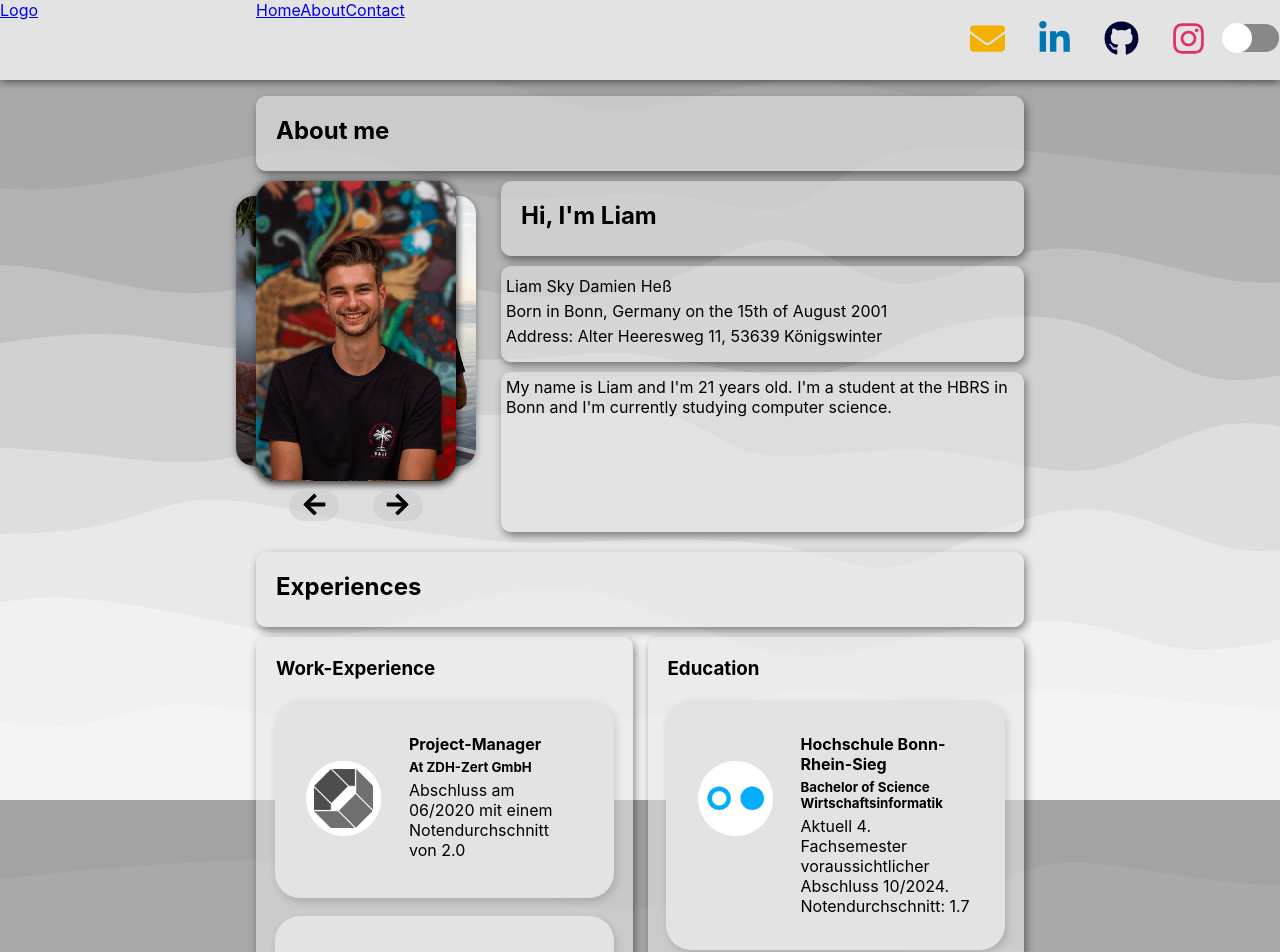
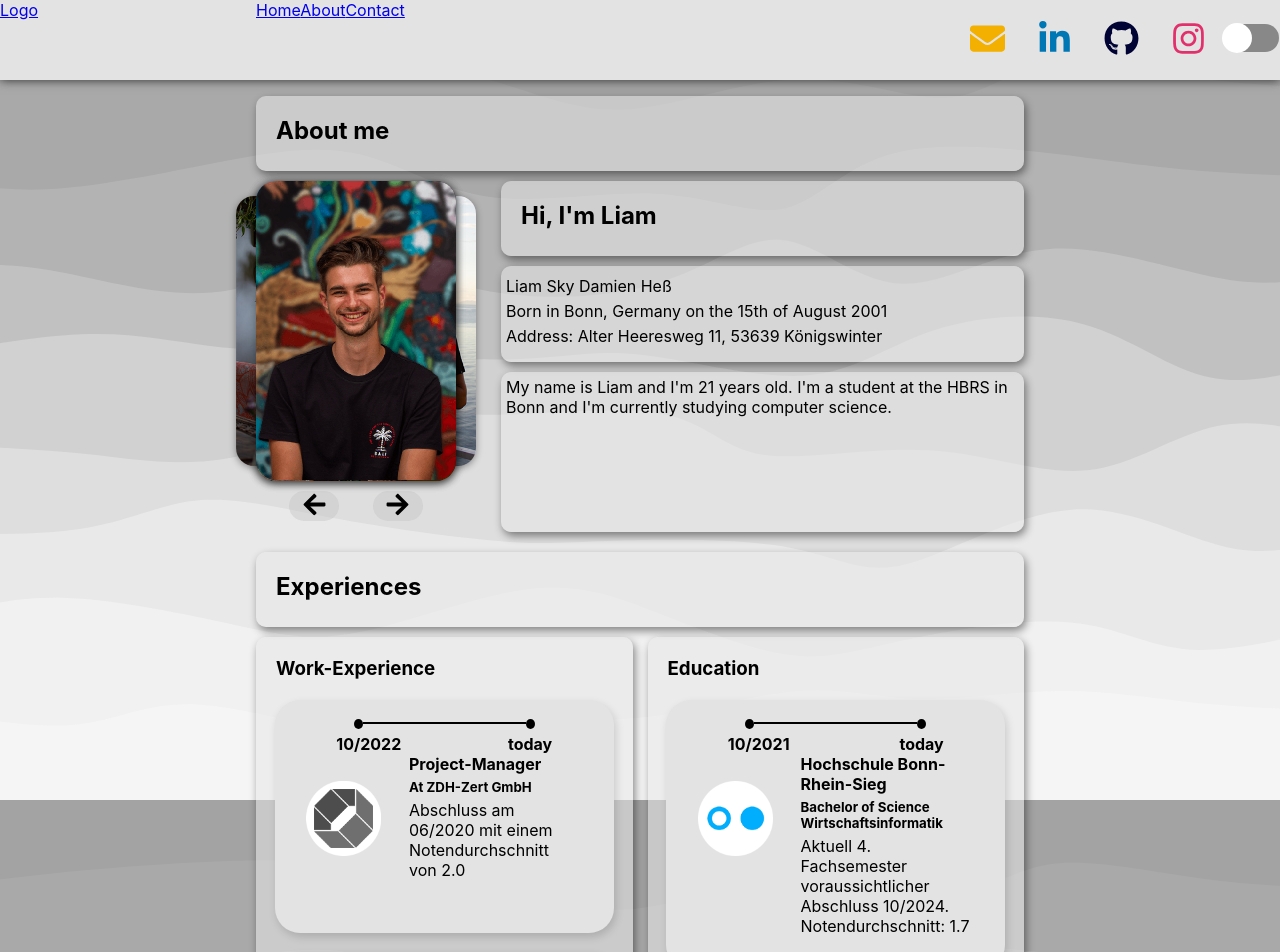
Before and after one commit to liamskydamien/me, a React (Create React App) app: page / in a window 1280 px wide. Shown: the top 952 px of the page. Built offline with nearby package versions, Linux system fonts and the light colour scheme.

Commit message:
Refactoring

```diff
--- a/src/Components/Content/ChildComponents/GAOComponent.js
+++ b/src/Components/Content/ChildComponents/GAOComponent.js
@@ -3,6 +3,7 @@ import gao from "../../../Pictures/GaO.png";
 import React, {useState} from "react";
 import specificStyles from "./gaoStyles.module.css";
 import {FaSquareRootAlt, FaCity, FaCode, FaRegComments, FaSquare} from "react-icons/fa";
+import TimeLine from "../TimeLine/TimeLine";
 
 const GAOComponent = () => {
     const [isExpanded, setIsExpanded] = useState(specificStyles.hidden);
@@ -13,7 +14,9 @@ const GAOComponent = () => {
             setIsExpanded(specificStyles.hidden);
         }
     };
-    return <div className={styles.wrapper} onClick={expansionHandler}>
+    return <div>
+        <div className={styles.wrapper} onClick={expansionHandler}>
+            <TimeLine className={styles.timeline} start={"06/2012"} end={"06/2020"}/>
             <img src={gao} alt="Logo der Hochschule Bonn-Rhein-Sieg"/>
             <div className={styles.content}>
                 <h4>Gymnasium am Ölberg</h4>
@@ -28,5 +31,6 @@ const GAOComponent = () => {
                 <div className={styles.skill}><FaRegComments/> English</div>
             </div>
         </div>
+    </div>
 }
 export default GAOComponent;
--- a/src/Components/Content/ChildComponents/HBRSComponent.js
+++ b/src/Components/Content/ChildComponents/HBRSComponent.js
@@ -3,6 +3,7 @@ import styles from "./componentStyles.module.css";
 import specificStyles from "./hbrsStyles.module.css";
 import {FaCode, FaNetworkWired, FaPoll, FaRegLightbulb} from "react-icons/fa";
 import React, {useState} from "react";
+import TimeLine from "../TimeLine/TimeLine";
 
 const HBRSComponent = () => {
     const [isExpanded, setIsExpanded] = useState(specificStyles.hidden);
@@ -14,6 +15,7 @@ const HBRSComponent = () => {
         }
     };
     return <div className={styles.wrapper} onClick={expansionHandler}>
+        <TimeLine className={styles.timeline} start={"10/2021"} end={"today"}/>
         <img src={hbrs} alt="Logo der Hochschule Bonn-Rhein-Sieg"/>
         <div className={styles.content}>
             <h4>Hochschule Bonn-Rhein-Sieg</h4>
--- a/src/Components/Content/ChildComponents/SECACAMComponent.js
+++ b/src/Components/Content/ChildComponents/SECACAMComponent.js
@@ -4,6 +4,7 @@ import styles from "./componentStyles.module.css";
 import secacamLight from "../../../Pictures/SECACAM_Light.png";
 import secacamDark from "../../../Pictures/SECACAM_Dark.png";
 import {FaCode, FaNetworkWired, FaPoll, FaRegLightbulb} from "react-icons/fa";
+import TimeLine from "../TimeLine/TimeLine";
 
 const SECACAMComponent = props => {
     const [isExpanded, setIsExpanded] = useState(specificStyles.hidden);
@@ -17,6 +18,7 @@ const SECACAMComponent = props => {
 
 
     return <div className={styles.wrapper} onClick={expansionHandler}>
+        <TimeLine className={styles.timeline} start={"06/2020"} end={"10/2022"}/>
         <img src={props.theme === 'light' ? secacamLight : secacamDark} alt="Logo der Hochschule Bonn-Rhein-Sieg"/>
         <div className={styles.content}>
             <h4>Customer Service</h4>
--- a/src/Components/Content/ChildComponents/ZDHZertComponent.js
+++ b/src/Components/Content/ChildComponents/ZDHZertComponent.js
@@ -3,6 +3,7 @@ import specificStyles from "./gaoStyles.module.css";
 import styles from "./componentStyles.module.css";
 import zdhzert from "../../../Pictures/ZDHZERT.png";
 import {FaCity, FaCode, FaRegComments, FaSquareRootAlt} from "react-icons/fa";
+import TimeLine from "../TimeLine/TimeLine";
 
 const ZDHZertComponent = () => {
     const [isExpanded, setIsExpanded] = useState(specificStyles.hidden);
@@ -14,6 +15,7 @@ const ZDHZertComponent = () => {
         }
     };
     return <div className={styles.wrapper} onClick={expansionHandler}>
+        <TimeLine className={styles.timeline} start={"10/2022"} end={"today"}/>
         <img src={zdhzert} alt="Logo der Hochschule Bonn-Rhein-Sieg"/>
         <div className={styles.content}>
             <h4>Project-Manager</h4>
--- a/src/Components/Content/ChildComponents/componentStyles.module.css
+++ b/src/Components/Content/ChildComponents/componentStyles.module.css
@@ -1,7 +1,7 @@
 .wrapper{
     display: grid;
     grid-template-columns: [image] 33.3%  1fr;
-    grid-template-rows: 10rem 1fr;
+    grid-template-rows: [timeline]20px 10rem 1fr;
     padding: 5%;
     margin: 5%;
     background-color: var(--background-navbar);
@@ -20,27 +20,27 @@
 
 .wrapper img{
     grid-column: image;
-    grid-row: 1;
+    grid-row: 2;
     width: 75%;
     display: block;
     margin: auto;
 }
 
 .wrapper .content{
-    grid-column: 2;
+    grid-column: 3;
     grid-row: 1 / 4;
-    padding: 5%;
+    padding: 15% 5% 5% 5%;
     text-align: left;
 }
 
 .skills{
-    grid-column: 1 / 3;
-    grid-row: 2 / 3;
+    grid-column: 1 / 4;
+    grid-row: 3 / 4;
     align-items: center;
     display: -ms-flexbox;
     overflow: hidden;
     justify-content: center;
-    padding: 0 10% 0 10%;
+    padding: 5% 10% 0 10%;
 
 }
 
@@ -60,3 +60,8 @@
     transform: scale(1.05);
     transition: 250ms;
 }
+
+.timeline{
+    grid-row: 1;
+    grid-column: 1 / 4;
+}
--- /dev/null
+++ b/src/Components/Content/TimeLine/TimeLine.js
@@ -0,0 +1,17 @@
+import styles from './Timeline.module.css';
+const TimeLine = props => {
+    const classes = props.className;
+    return <div className={classes}>
+        <div className={styles.layer}>
+            <div className={styles.dot}/>
+            <div className={styles.line}/>
+            <div className={styles.dot}/>
+        </div>
+        <div className={styles.layer_text}>
+            <p><b>{props.start}</b></p>
+            <div className={styles.filler}/>
+            <p><b>{props.end}</b></p>
+        </div>
+    </div>
+}
+export default TimeLine;
--- /dev/null
+++ b/src/Components/Content/TimeLine/Timeline.module.css
@@ -0,0 +1,34 @@
+
+.layer{
+    display: flex;
+    padding-left: 20%;
+    padding-right: 20%;
+}
+
+.layer_text{
+    display: flex;
+    padding-left: 12.5%;
+    padding-right: 12.5%;
+}
+
+
+.dot{
+    height: 10px;
+    width: 10px;
+    background-color: var(--text-color);
+    border-radius: 100%;
+    display: inline-block;
+}
+
+.filler{
+    width: 100%;
+    display: inline-block;
+}
+
+.line{
+    margin-top: 3px;
+    height: 2px;
+    width: 100%;
+    background-color: var(--text-color);
+    display: inline-block;
+}
```
Lines whose indentation alone changed are shown as unchanged.
